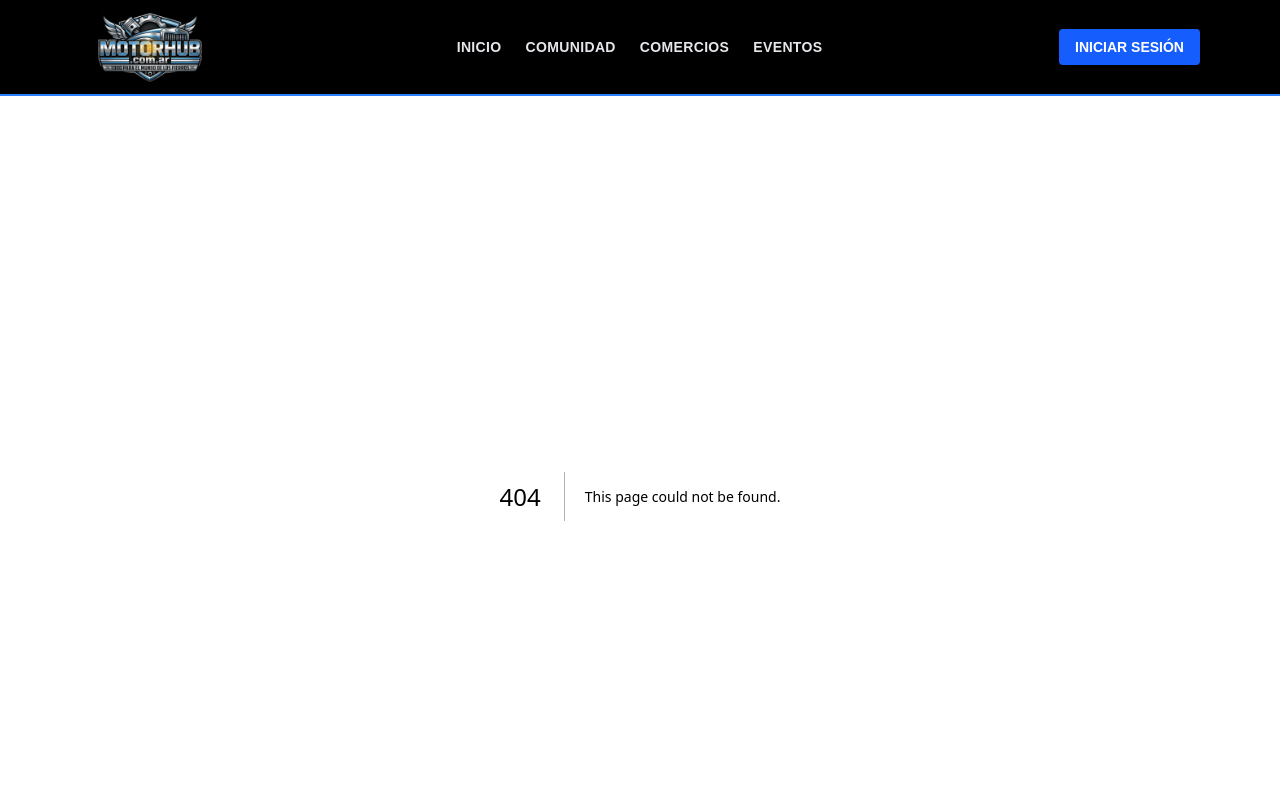
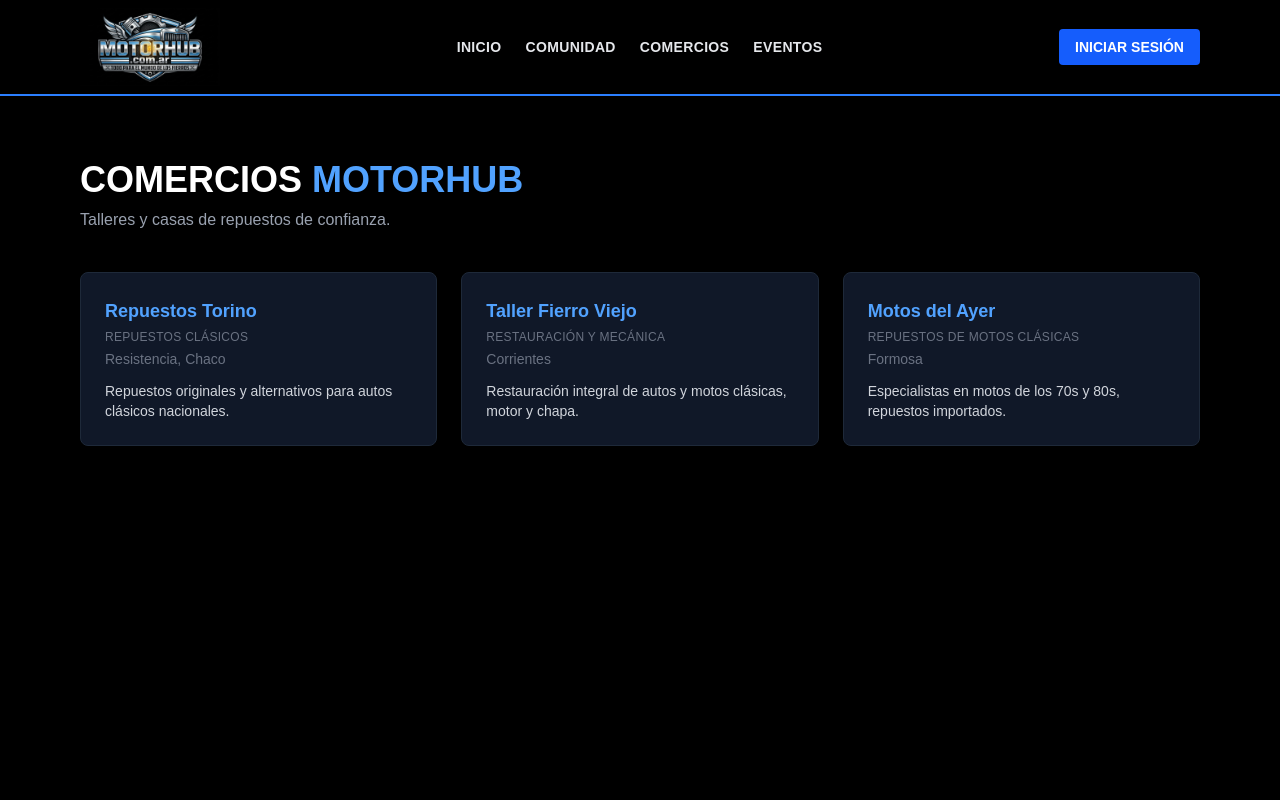
Before and after one commit to TanoLorenzini/motorhub, a Next.js app: page /comercios in a window 1280 px wide. Before the commit this address had no page. Shown: the top 800 px of the page. Built offline with nearby package versions, Linux system fonts and the light colour scheme.

Commit message:
Agregada pagina de Comercios con datos de ejemplo

```diff
--- /dev/null
+++ b/src/app/comercios/page.tsx
@@ -0,0 +1,56 @@
+const comerciosEjemplo = [
+  {
+    id: 1,
+    nombre: "Repuestos Torino",
+    rubro: "Repuestos clásicos",
+    ubicacion: "Resistencia, Chaco",
+    descripcion: "Repuestos originales y alternativos para autos clásicos nacionales.",
+  },
+  {
+    id: 2,
+    nombre: "Taller Fierro Viejo",
+    rubro: "Restauración y mecánica",
+    ubicacion: "Corrientes",
+    descripcion: "Restauración integral de autos y motos clásicas, motor y chapa.",
+  },
+  {
+    id: 3,
+    nombre: "Motos del Ayer",
+    rubro: "Repuestos de motos clásicas",
+    ubicacion: "Formosa",
+    descripcion: "Especialistas en motos de los 70s y 80s, repuestos importados.",
+  },
+];
+
+export default function Comercios() {
+  return (
+    <div className="bg-black text-white min-h-screen">
+      <section className="max-w-6xl mx-auto px-4 py-16">
+        <h1 className="text-3xl md:text-4xl font-extrabold uppercase mb-2">
+          Comercios <span className="text-blue-400">MotorHub</span>
+        </h1>
+        <p className="text-gray-400 mb-10">
+          Talleres y casas de repuestos de confianza.
+        </p>
+
+        <div className="grid gap-6 md:grid-cols-3">
+          {comerciosEjemplo.map((comercio) => (
+            <div
+              key={comercio.id}
+              className="bg-gray-900 border border-gray-800 rounded-lg p-6 hover:border-blue-500 transition"
+            >
+              <h3 className="text-lg font-bold text-blue-400 mb-1">
+                {comercio.nombre}
+              </h3>
+              <p className="text-xs uppercase tracking-wide text-gray-500 mb-1">
+                {comercio.rubro}
+              </p>
+              <p className="text-sm text-gray-500 mb-3">{comercio.ubicacion}</p>
+              <p className="text-gray-300 text-sm">{comercio.descripcion}</p>
+            </div>
+          ))}
+        </div>
+      </section>
+    </div>
+  );
+}
```
